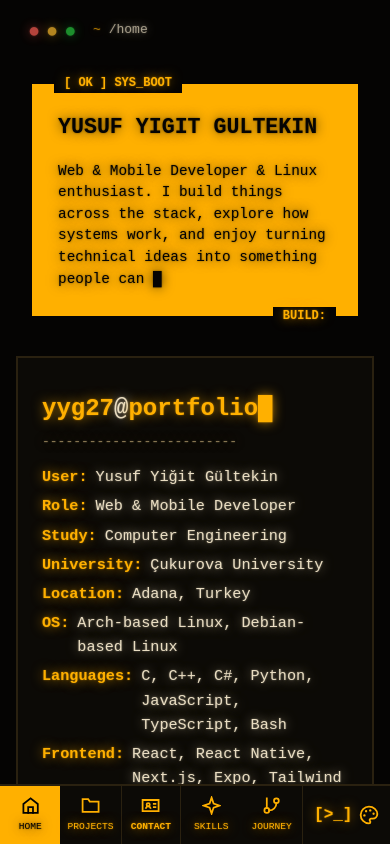
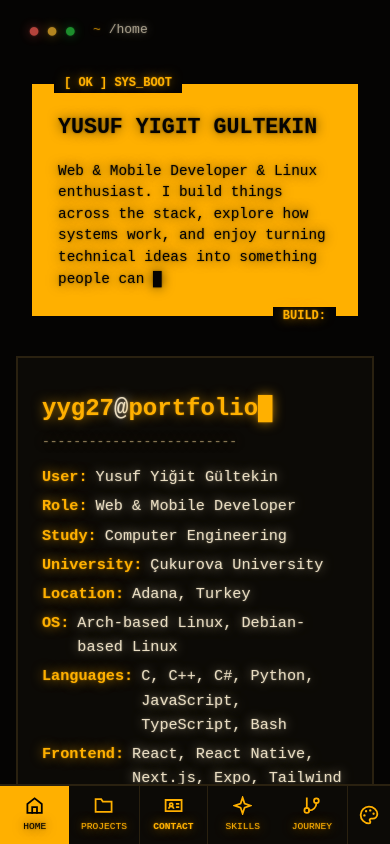
Before and after one commit to yyg27/tui-portfolio, a React (Vite) app: page / in a window 390 px wide. Built offline with nearby package versions, Linux system fonts and the light colour scheme.

Commit message:
feat: remove mobile terminal toggle

```diff
--- a/src/App.tsx
+++ b/src/App.tsx
@@ -30,7 +30,6 @@
     writeStorage("booted", "true", "sessionStorage");
     setShowBoot(false);
   };
-  const [isTerminalOpen, setIsTerminalOpen] = useState(false); // mobile only, desktop always shows it
   const [isSidebarCollapsed, setIsSidebarCollapsed] = useState(() => {
     return readStorage("sidebarCollapsed") === "true";
   });
@@ -86,8 +85,6 @@
         <Sidebar
           isCollapsed={isSidebarCollapsed}
           onToggleCollapse={toggleSidebarCollapse}
-          isTerminalOpen={isTerminalOpen}
-          onToggleTerminal={() => setIsTerminalOpen(o => !o)}
         />
       )}
       <div className={`contentWrapper ${!showSidebar ? "noSidebar" : ""}`}>
@@ -144,7 +141,7 @@
           </div>
           {Object.hasOwn(pages, currentPage) ? pages[currentPage] : <NotFound pageName={currentPage} />}
         </main>
-        <Terminal mobileOpen={isTerminalOpen} />
+        <Terminal />
       </div>
     </div>
   );
--- a/src/components/Sidebar/Sidebar.module.css
+++ b/src/components/Sidebar/Sidebar.module.css
@@ -155,10 +155,6 @@
     padding: 0.2rem;
 }
 
-.terminalBtn {
-    display: none;
-}
-
 /* the palette icon needs room for its dots to read */
 .actionBtn svg {
     width: 1.25em;
@@ -215,10 +211,6 @@
         display: none;
     }
 
-    .terminalBtn {
-        display: inline;
-    }
-
     .themeMenu {
         position: absolute;
         bottom: calc(64px + env(safe-area-inset-bottom, 0px));
--- a/src/components/Sidebar/Sidebar.tsx
+++ b/src/components/Sidebar/Sidebar.tsx
@@ -32,8 +32,6 @@
 interface SidebarProps {
     isCollapsed: boolean;
     onToggleCollapse: () => void;
-    isTerminalOpen: boolean;
-    onToggleTerminal: () => void;
 }
 
 // own component so the 80ms tick re-renders only the spinner, not the whole sidebar
@@ -50,7 +48,7 @@
     return <>[{frames[frame]}]</>;
 }
 
-export default function Sidebar({ isCollapsed, onToggleCollapse, isTerminalOpen, onToggleTerminal }: SidebarProps) {
+export default function Sidebar({ isCollapsed, onToggleCollapse }: SidebarProps) {
     const [time, setTime] = useState(new Date());
 
     const [themeIndex, setThemeIndex] = useState(() => {
@@ -194,9 +192,6 @@
                     {!isCollapsed ? `UPTIME: ${timeString}` : timeString}
                 </div>
                 <div className={styles.actions}>
-                    <button onClick={onToggleTerminal} className={`${styles.actionBtn} ${styles.terminalBtn} ${isTerminalOpen ? styles.activeThemeBtn : ''}`} title="Terminal" aria-expanded={isTerminalOpen}>
-                        [&gt;_]
-                    </button>
                     <button id="theme-toggle-btn" onClick={() => setIsThemeMenuOpen(!isThemeMenuOpen)} className={`${styles.actionBtn} ${isThemeMenuOpen ? styles.activeThemeBtn : ''}`} title="Themes" aria-label="Themes" aria-expanded={isThemeMenuOpen}>
                         <Icon name="theme" />
                     </button>
--- a/src/components/Terminal/Terminal.module.css
+++ b/src/components/Terminal/Terminal.module.css
@@ -96,21 +96,6 @@
 @media (max-width: 768px) {
     .terminal {
         display: none;
-        padding: var(--space-sm);
-    }
-
-    .terminal.mobileOpen {
-        display: flex;
-    }
-
-    .output {
-        max-height: 40vh;
-        overflow-y: auto;
-        font-size: 0.75rem;
-    }
-
-    .prompt {
-        font-size: 0.8rem;
     }
 }
 
--- a/src/components/Terminal/Terminal.tsx
+++ b/src/components/Terminal/Terminal.tsx
@@ -40,7 +40,7 @@
     });
 }
 
-export default function Terminal({ mobileOpen }: { mobileOpen: boolean }) {
+export default function Terminal() {
     const inputRef = useRef<HTMLInputElement>(null);
     const [input, setInput] = useState("");
     const [caret, setCaret] = useState(0);
@@ -97,10 +97,6 @@
         return () => window.removeEventListener("terminal-command", onCustomCmd);
     }, [executeCommand]);
 
-    useEffect(() => {
-        if (mobileOpen) inputRef.current?.focus();
-    }, [mobileOpen]);
-
     // the native caret is hidden; a block cursor is drawn at the caret position instead
     const syncCaret = () => setCaret(inputRef.current?.selectionStart ?? 0);
     useLayoutEffect(() => {
@@ -135,7 +131,7 @@
     };
 
     return (
-        <div className={`${styles.terminal} ${mobileOpen ? styles.mobileOpen : ""}`}>
+        <div className={styles.terminal}>
             {output && (
                 <div className={styles.output}>
                     {/* key replays the line-by-line print for each new output */}
```
Also changed, not shown: 1 other file (tests, documents, lock files or other folders).
